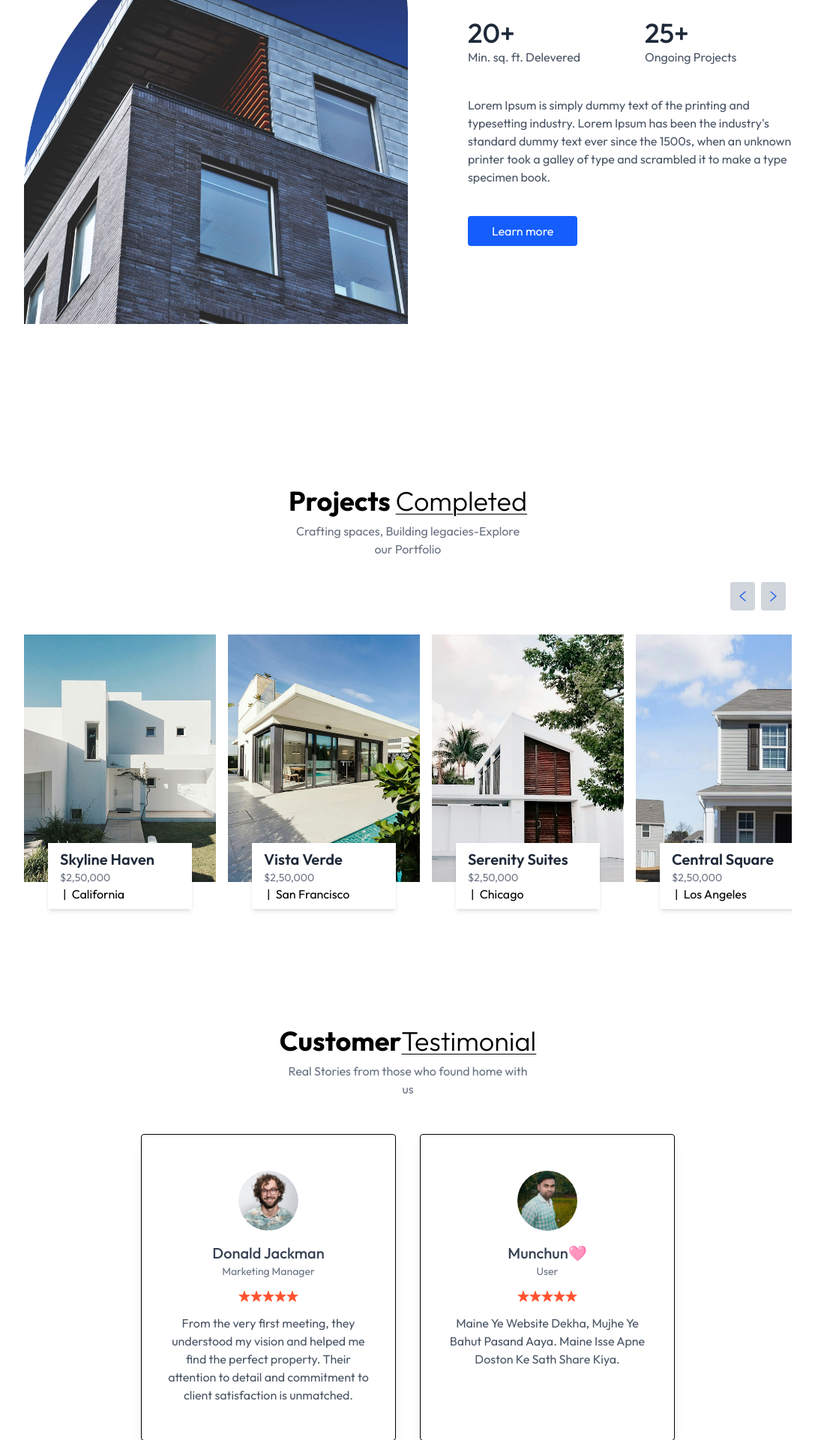
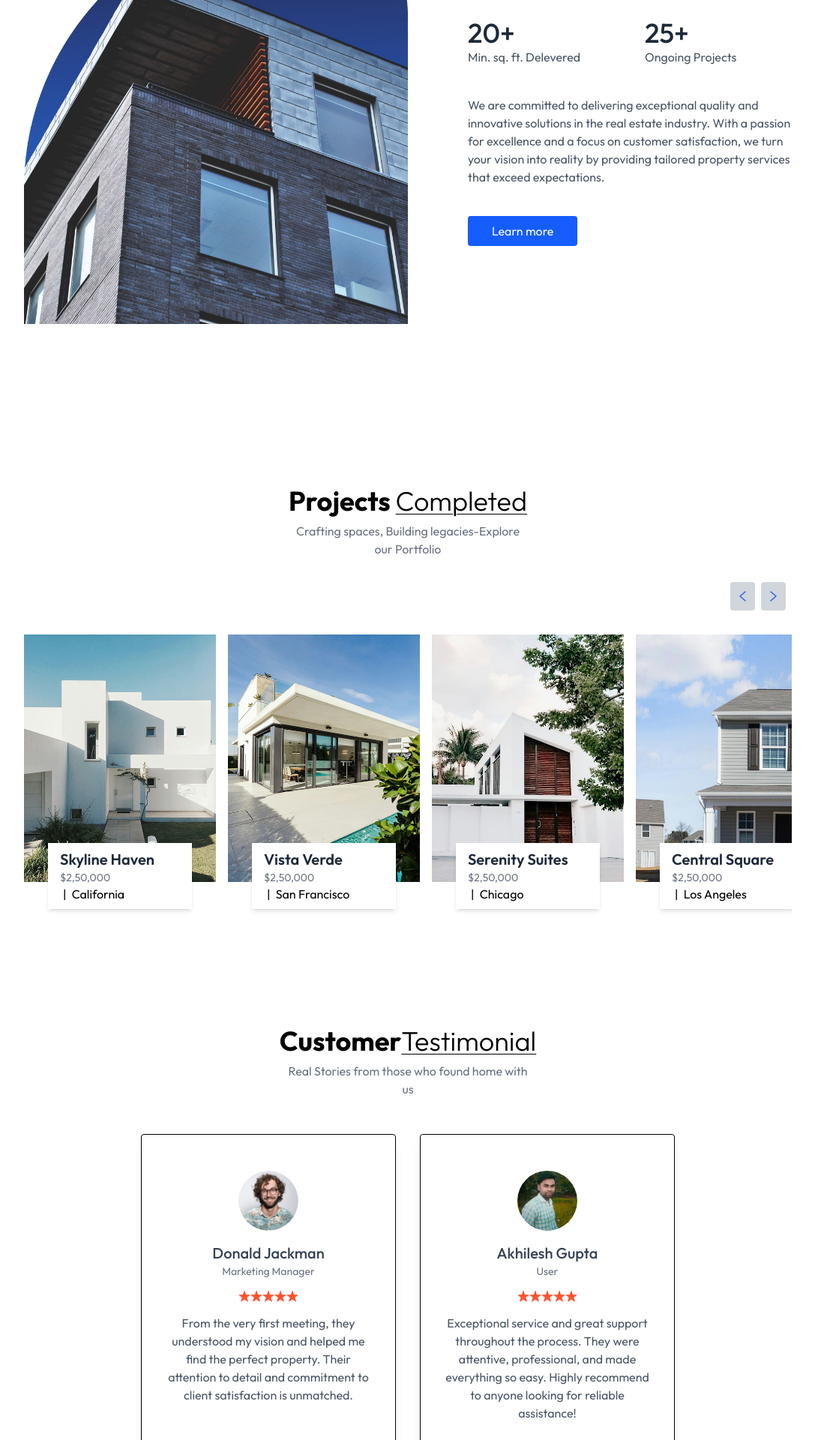
Before and after one commit to abedin-ansari/Estate-React-tailwind-Project, a React (Vite) app: page / in a window 1280 px wide. Shown: the part 1120-3040 px from the top of the page at 75% size, without its empty margins (96-1183 px from the left). Built offline with nearby package versions, Linux system fonts and the light colour scheme; no server answers.

Commit message:
assets data change and some more changes

```diff
--- a/src/assets/assets.js
+++ b/src/assets/assets.js
@@ -82,12 +82,12 @@ export const testimonialsData = [
     text: "From the very first meeting, they understood my vision and helped me find the perfect property. Their attention to detail and commitment to client satisfaction is unmatched.",
   },
   {
-    name: "Munchun🩷",
+    name: "Akhilesh Gupta",
     title: "User",
     image: profile_img_2,
     alt: "Portrait of Richard Nelson",
     rating: 5,
-    text: "Maine Ye Website Dekha, Mujhe Ye Bahut Pasand Aaya. Maine Isse Apne Doston Ke Sath Share Kiya.",
+    text: "Exceptional service and great support throughout the process. They were attentive, professional, and made everything so easy. Highly recommend to anyone looking for reliable assistance!",
   },
   {
     name: "James Washington",
--- a/src/components/About.jsx
+++ b/src/components/About.jsx
@@ -48,10 +48,11 @@ const About = () => {
             </div>
           </div>
           <p className="my-10 max-w-lg">
-            Lorem Ipsum is simply dummy text of the printing and typesetting
-            industry. Lorem Ipsum has been the industry's standard dummy text
-            ever since the 1500s, when an unknown printer took a galley of type
-            and scrambled it to make a type specimen book.
+            We are committed to delivering exceptional quality and innovative
+            solutions in the real estate industry. With a passion for excellence
+            and a focus on customer satisfaction, we turn your vision into
+            reality by providing tailored property services that exceed
+            expectations.
           </p>
           <button className="bg-blue-600 text-white px-8 py-2 rounded cursor-pointer hover:bg-blue-700">
             Learn more
--- a/src/components/Footer.jsx
+++ b/src/components/Footer.jsx
@@ -11,10 +11,12 @@ const Footer = () => {
         <div className="mb-8 md:mb-0 w-full md:w-1/3">
           <img src={assets.logo_dark} alt="logo_dark" />
           <p className="text-gray-400 mt-4">
-            Lorem Ipsum is simply dummy text of the printing and typesetting
-            industry. Lorem Ipsum has been the industry's standard dummy text
-            ever since the 1500s, when an unknown printer took a galley of type
-            and scrambled it to make a type specimen book.
+            Dedicated to helping you find the perfect property, we combine
+            expertise with personalized service to deliver exceptional real
+            estate solutions you can trust. Our team is committed to guiding you
+            every step of the way, ensuring a smooth and transparent experience.
+            Whether buying, selling, or investing, we provide tailored
+            strategies to meet your unique needs and goals.
           </p>
         </div>
         <div className="mb-8 md:mb-0 w-full md:w-1/5">
--- a/src/components/Login.jsx
+++ b/src/components/Login.jsx
@@ -69,7 +69,7 @@ const Login = () => {
       }
       setErrorMessage(null);
 
-      // Navigate to home after short delay so toast can be seen
+      // Navigate to home
       setTimeout(() => {
         navigate("/");
       }, 1000);
--- a/src/components/ResetPassword.jsx
+++ b/src/components/ResetPassword.jsx
@@ -54,7 +54,7 @@ const ResetPassword = () => {
       toast.success(
         "Password reset successfully! You can now sign in with your new password."
       );
-      // Redirect to login after successful reset using navigate()
+      // Redirect to login
       setTimeout(() => {
         navigate("/login");
       }, 2000);
```
